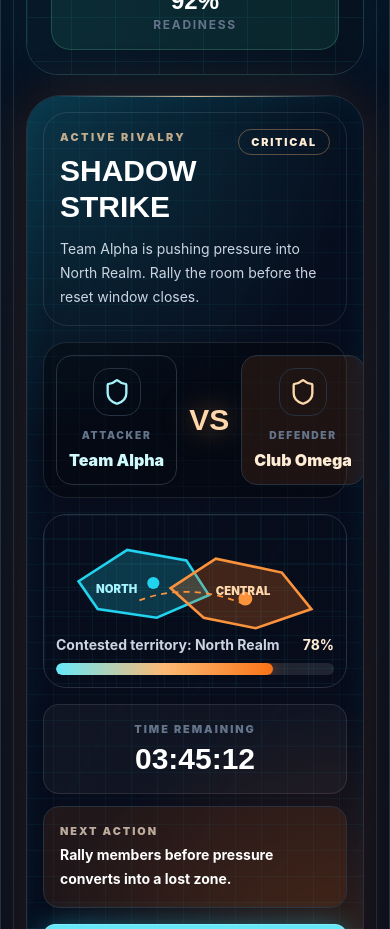
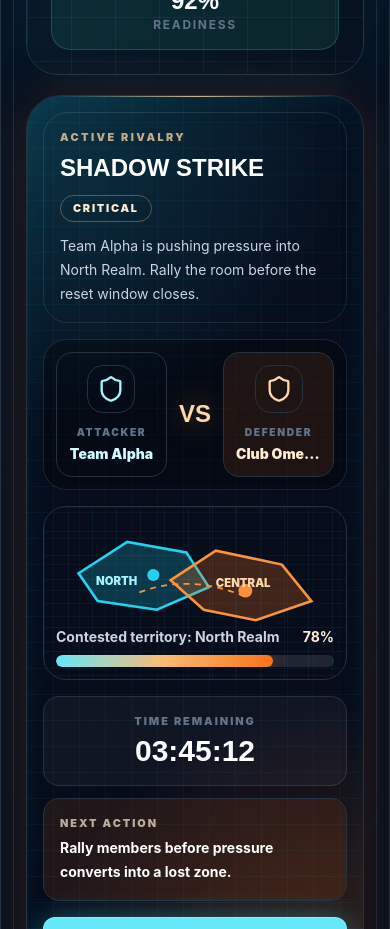
Before and after one commit to esportAdmin/arenax-z, a Next.js app: page /wars in a window 390 px wide. Shown: the part 1060-1989 px from the top of the page. Built offline with nearby package versions, Linux system fonts and the light colour scheme; no server answers; the database is empty.

Commit message:
Tighten War Room responsive layout

```diff
--- a/src/components/rallyguild/war-room/ActiveWarCard.tsx
+++ b/src/components/rallyguild/war-room/ActiveWarCard.tsx
@@ -35,12 +35,12 @@ export function ActiveWarCard({
 
       <div className="relative space-y-4">
         <div className="rounded-[1.55rem] border border-white/10 bg-black/24 p-4">
-          <div className="flex items-start justify-between gap-3">
-            <div>
+          <div className="flex flex-wrap items-start justify-between gap-3">
+            <div className="min-w-0">
               <div className="text-[0.68rem] font-black uppercase tracking-[0.22em] text-orange-200/75">
                 Active rivalry
               </div>
-              <h2 className="mt-2 font-display text-3xl font-black uppercase text-white">
+              <h2 className="mt-2 break-words font-display text-2xl font-black uppercase leading-tight text-white 2xl:text-3xl">
                 Shadow Strike
               </h2>
             </div>
@@ -54,7 +54,7 @@ export function ActiveWarCard({
           </p>
         </div>
 
-        <div className="grid grid-cols-[1fr_auto_1fr] items-stretch gap-2 rounded-[1.45rem] border border-white/10 bg-black/30 p-3 text-center">
+        <div className="grid grid-cols-[minmax(0,1fr)_auto_minmax(0,1fr)] items-stretch gap-2 rounded-[1.45rem] border border-white/10 bg-black/30 p-3 text-center">
           <div className="rounded-2xl border border-cyan-300/18 bg-cyan-300/8 p-3">
             <div className="mx-auto flex h-12 w-12 items-center justify-center rounded-2xl border border-cyan-300/28 bg-cyan-300/12">
               <Shield className="h-7 w-7 text-cyan-200" />
@@ -62,9 +62,9 @@ export function ActiveWarCard({
             <div className="mt-3 text-[0.64rem] font-black uppercase tracking-[0.16em] text-slate-500">
               Attacker
             </div>
-            <div className="mt-1 truncate font-black text-cyan-100">{attacker}</div>
+            <div className="mt-1 truncate text-sm font-black text-cyan-100">{attacker}</div>
           </div>
-          <div className="flex items-center justify-center px-1 font-display text-3xl font-black text-orange-200 drop-shadow-[0_0_14px_rgba(251,146,60,0.5)]">
+          <div className="flex items-center justify-center px-1 font-display text-2xl font-black text-orange-200 drop-shadow-[0_0_14px_rgba(251,146,60,0.5)] 2xl:text-3xl">
             VS
           </div>
           <div className="rounded-2xl border border-orange-300/18 bg-orange-500/10 p-3">
@@ -74,7 +74,9 @@ export function ActiveWarCard({
             <div className="mt-3 text-[0.64rem] font-black uppercase tracking-[0.16em] text-slate-500">
               Defender
             </div>
-            <div className="mt-1 truncate font-black text-orange-100">Club Omega</div>
+            <div className="mt-1 truncate text-sm font-black text-orange-100">
+              Club Omega
+            </div>
           </div>
         </div>
 
@@ -98,7 +100,7 @@ export function ActiveWarCard({
           </div>
         </div>
 
-        <div className="grid gap-3 sm:grid-cols-[1fr_1.2fr]">
+        <div className="grid gap-3 2xl:grid-cols-[1fr_1.2fr]">
           <div className="rounded-2xl border border-white/10 bg-white/[0.04] p-4 text-center">
             <div className="text-[0.68rem] font-black uppercase tracking-[0.18em] text-slate-500">
               Time remaining
--- a/src/components/rallyguild/war-room/WarRoomDashboard.tsx
+++ b/src/components/rallyguild/war-room/WarRoomDashboard.tsx
@@ -83,7 +83,7 @@ export function WarRoomDashboard() {
                 </section>
               ) : null}
 
-              <section className="grid gap-5 xl:grid-cols-[0.74fr_1.7fr_0.78fr]">
+              <section className="grid items-start gap-5 xl:grid-cols-[minmax(18rem,0.82fr)_minmax(36rem,1.68fr)_minmax(18rem,0.82fr)]">
                 <ActiveWarCard
                   war={activeWar}
                   pressure={activePressure}
```
